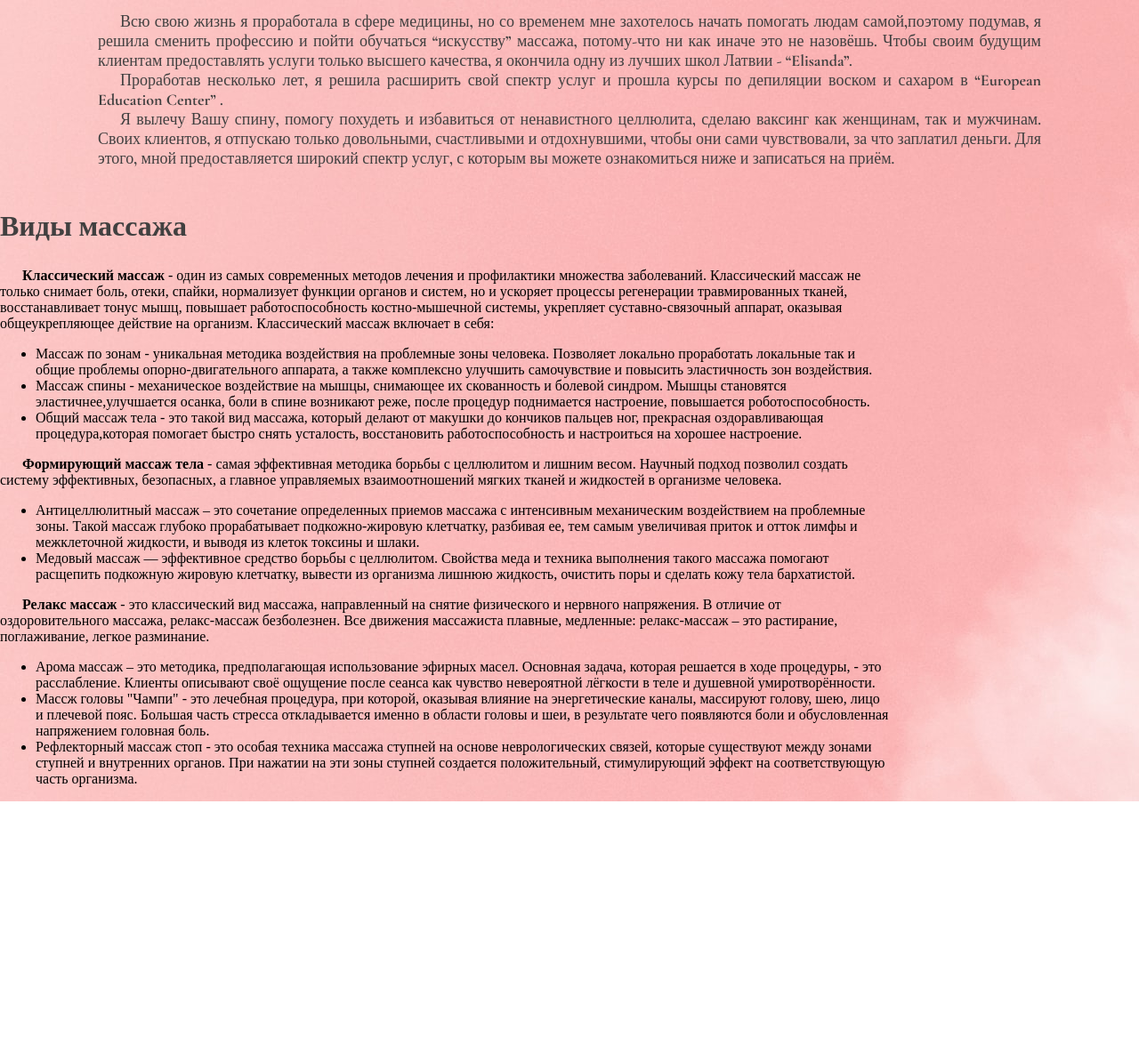
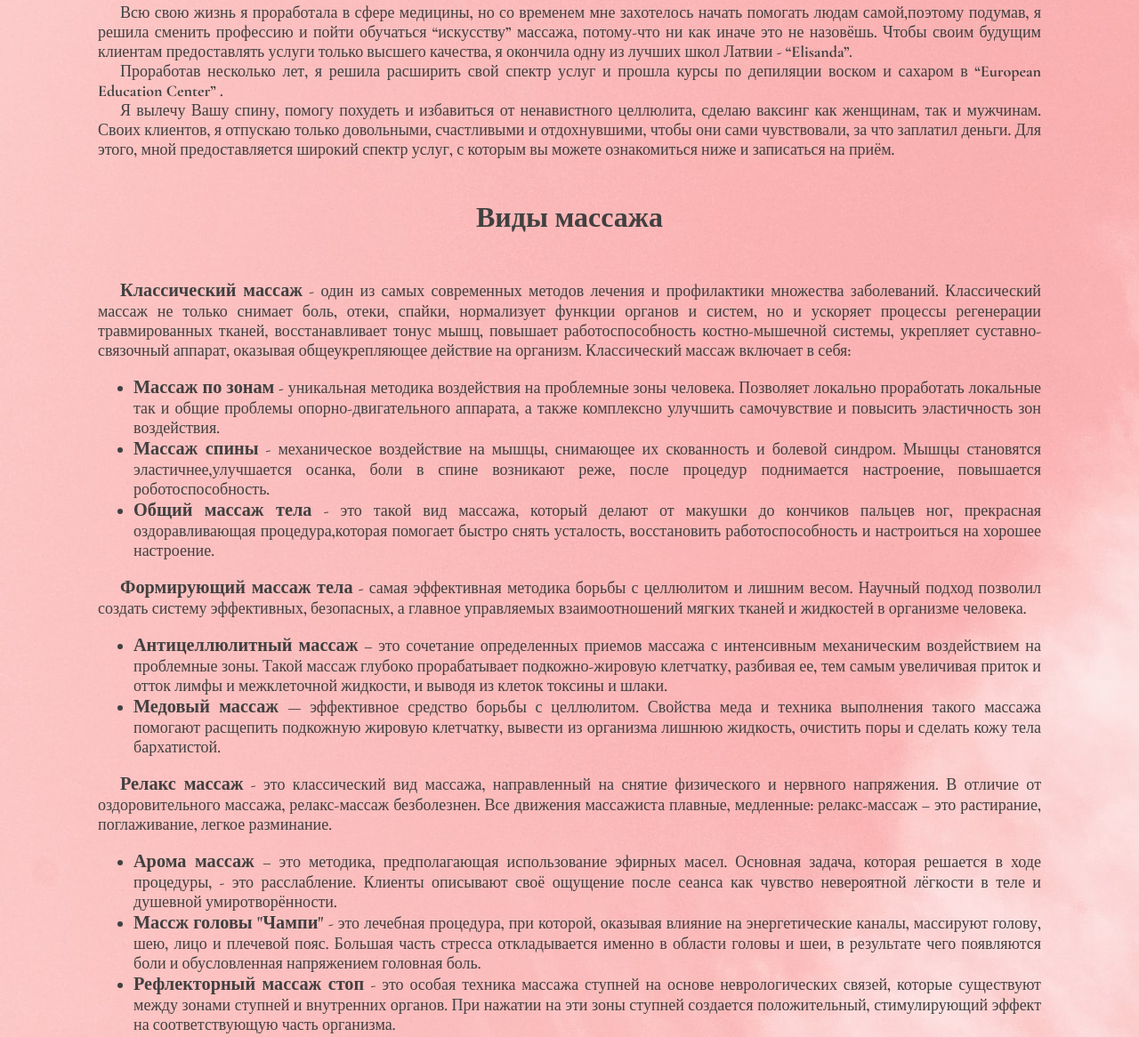
Before and after one commit to ArtursLesinsh/kristine_message, a plain HTML site: page index.html in a window 1280 px wide. Shown: the part 248-1414 px from the top of the page at 89% size. Before the commit the page ends 1149 px from the top, so only its background shows below. Drawn offline with nearby package versions, Linux system fonts and the light colour scheme.

Commit message:
added massage section

```diff
--- a/index.html
+++ b/index.html
@@ -18,7 +18,7 @@
         </div>
         <img src="img/header/logo_transparent1.png" alt="">
     </div>
-
+<!-- About master -->
     <section class="about_me">
         <h1>О мастере</h1>
         <img src="img/about_me/kristina_1.png" alt="">
@@ -40,9 +40,10 @@
             </p>
         </div>
     </section>
-
+<!-- Massage type -->
     <section class="massage_type">
         <h2>Виды массажа</h2>
+        <div class="massage_text">
             <p>
                 <strong>Классический массаж</strong>  - один из самых современных методов лечения и профилактики множества заболеваний.
                 Классический массаж не только снимает боль, отеки, спайки, нормализует функции органов и систем,
@@ -51,47 +52,46 @@
                 оказывая общеукрепляющее действие на организм. Классический массаж включает в себя:
             </p>
             <ul>
-            <li>Массаж по зонам - уникальная методика воздействия на проблемные зоны человека.
+                <li><strong>Массаж по зонам</strong> - уникальная методика воздействия на проблемные зоны человека.
                     Позволяет локально проработать локальные так и общие проблемы опорно-двигательного аппарата,
                     а также комплексно улучшить самочувствие и повысить эластичность зон воздействия.</li>
-            <li>Массаж спины - механическое воздействие на мышцы, снимающее их скованность и болевой синдром.
+                <li><strong>Массаж спины</strong> - механическое воздействие на мышцы, снимающее их скованность и болевой синдром.
                     Мышцы становятся эластичнее,улучшается осанка, боли в спине возникают реже,
                     после процедур поднимается настроение, повышается роботоспособность.</li>
-            <li>Общий массаж тела -  это такой вид массажа, который делают от макушки до кончиков пальцев ног,
+                <li><strong>Общий массаж тела </strong>-  это такой вид массажа, который делают от макушки до кончиков пальцев ног,
                     прекрасная оздоравливающая процедура,которая помогает быстро снять усталость,
                     восстановить работоспособность и настроиться на хорошее настроение.</li>
             </ul>
-
             <p>
                 <strong>Формирующий массаж тела</strong> - самая эффективная методика борьбы с целлюлитом и лишним весом.
                 Научный подход позволил создать систему эффективных, безопасных,
                 а главное управляемых взаимоотношений мягких тканей и жидкостей в организме человека.
             </p>
             <ul>
-            <li>Антицеллюлитный массаж – это сочетание определенных приемов массажа с интенсивным механическим воздействием на проблемные зоны.
+                <li><strong>Антицеллюлитный массаж</strong> – это сочетание определенных приемов массажа с интенсивным механическим воздействием на проблемные зоны.
                     Такой массаж глубоко прорабатывает подкожно-жировую клетчатку, разбивая ее,
                     тем самым увеличивая приток и отток лимфы и межклеточной жидкости, и выводя из клеток токсины и шлаки.</li>
-            <li>Медовый массаж — эффективное средство борьбы с целлюлитом.
+                <li><strong>Медовый массаж </strong>— эффективное средство борьбы с целлюлитом.
                     Свойства меда и техника выполнения такого массажа помогают расщепить подкожную жировую клетчатку,
                     вывести из организма лишнюю жидкость, очистить поры и сделать кожу тела бархатистой.</li>
             </ul>
-
             <p>
                 <strong>Релакс массаж</strong> - это классический вид массажа, направленный на снятие физического и нервного напряжения.
                 В отличие от оздоровительного массажа, релакс-массаж безболезнен.
                 Все движения массажиста плавные, медленные: релакс-массаж – это растирание, поглаживание, легкое разминание.
             </p>
             <ul>
-            <li>Арома массаж – это методика, предполагающая использование эфирных масел.
+                <li><strong>Арома массаж </strong>– это методика, предполагающая использование эфирных масел.
                     Основная задача, которая решается в ходе процедуры, - это расслабление.
                     Клиенты описывают своё ощущение после сеанса как чувство невероятной лёгкости в теле и душевной умиротворённости.</li>
-            <li>Массж головы "Чампи" - это лечебная процедура, при которой, оказывая влияние на энергетические каналы,
+                <li><strong>Массж головы "Чампи" </strong>- это лечебная процедура, при которой, оказывая влияние на энергетические каналы,
                     массируют голову, шею, лицо и плечевой пояс. Большая часть стресса откладывается именно в области головы и шеи,
                     в результате чего появляются боли и обусловленная напряжением головная боль.</li>
-            <li>Рефлекторный массаж стоп - это особая техника массажа ступней на основе
+                <li><strong>Рефлекторный массаж стоп </strong>- это особая техника массажа ступней на основе
                     неврологических связей, которые существуют между зонами ступней и внутренних органов.
                     При нажатии на эти зоны ступней создается положительный, стимулирующий эффект на соответствующую часть организма.</li>
             </ul>
+        </div>
     </section>
 
 </body>
--- a/style.scss
+++ b/style.scss
@@ -10,6 +10,15 @@
     font-family: Cormorant Garamond;
 }
 
+@mixin container() {
+    max-width: 1100px;
+    box-sizing: border-box;
+    display: flex;
+    align-items: center;
+    margin: auto;
+    flex-direction: column;
+}
+
 body {
     margin: auto;
     min-width: 360px;
@@ -20,15 +29,11 @@ p {
     text-indent: 25px;
 }
 .header {
-    max-width: 1100px;
-    box-sizing: border-box;
-    display: flex;
-    align-items: center;
-    flex-direction: column;
-    margin: auto;
+    @include container();
 }
 .nav_bar {
-    max-width: 1000px;
+    max-width: 900px;
+    width: 100%;
     box-sizing: border-box;
     display: flex;
     justify-content: center;
@@ -49,13 +54,7 @@ p {
 
 // About me
 .about_me {
-    max-width: 1100px;
-    box-sizing: border-box;
-    margin: auto;
-    display: flex;
-    align-items: center;
-    flex-direction: column;
-    flex-wrap: wrap;
+    @include container();
 }
 
 .about_me > h1 {
@@ -73,7 +72,7 @@ p {
 }
 
 .about_me_text {
-    margin: pxToRem(40) pxToRem(20) pxToRem(20);
+    margin: pxToRem(30) pxToRem(20) pxToRem(20);
 }
 
 .about_me_text > p {
@@ -90,11 +89,34 @@ p > a {
 //massage type
 
 .massage_type {
-    max-width: 1000px;
-    box-sizing: border-box;
+    @include container();
 }
 
 .massage_type > h2 {
     font-size: pxToRem(32);
     @include textColor();
 }
+
+.massage_text {
+    margin: pxToRem(5) pxToRem(20);
+    text-align: justify
+}
+
+.massage_text > p {
+    @include textColor();
+    font-size: pxToRem(18)
+}
+p > strong {
+    @include textColor();
+    font-size: pxToRem(18)
+}
+
+ul > li {
+    @include textColor();
+    font-size: pxToRem(18)
+}
+
+li > strong {
+    @include textColor();
+    font-size: pxToRem(18)
+}
```
Also changed, not shown: style.css, 1 other file. Lines whose indentation alone changed are shown as unchanged.
